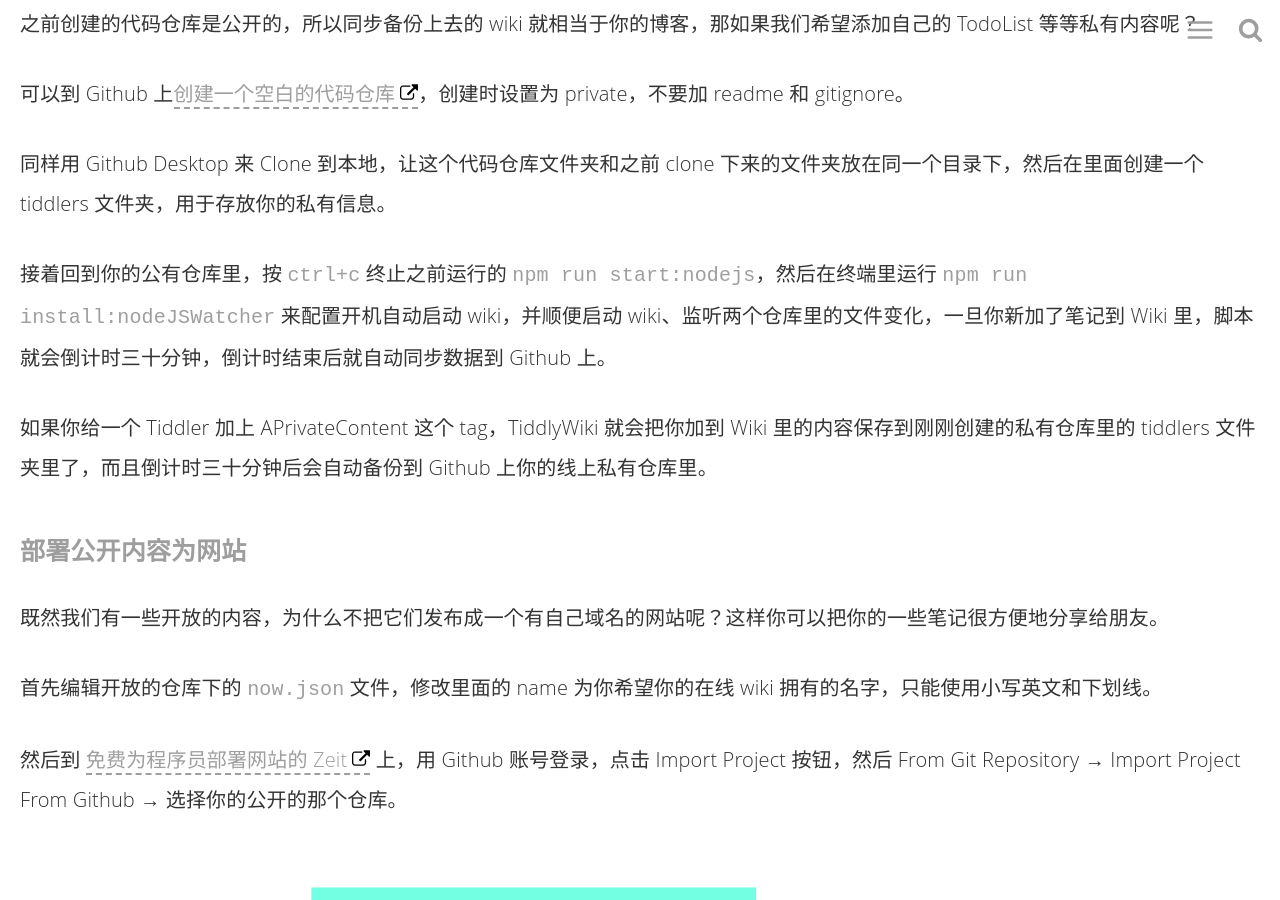
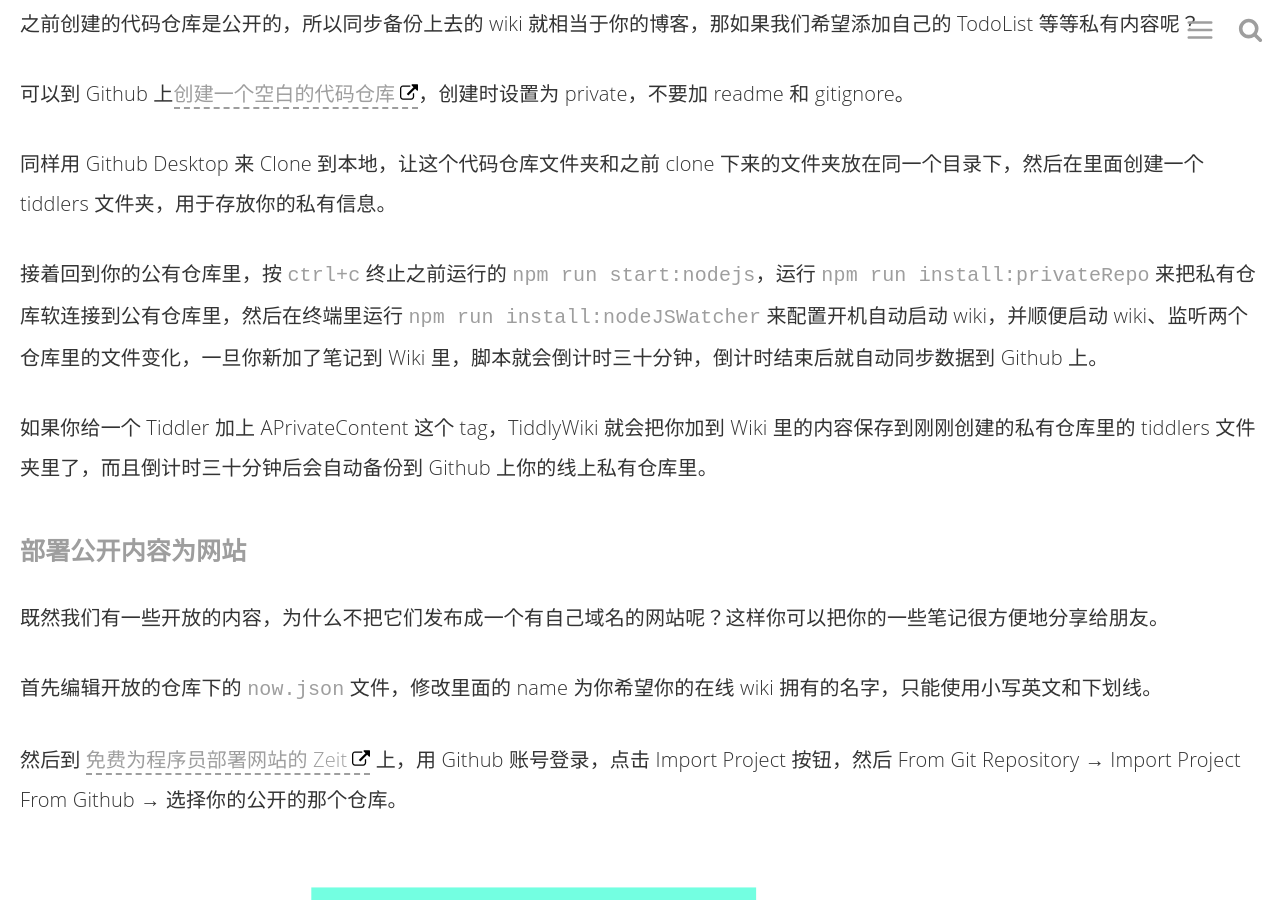
Before and after one commit to linonetwo/linonetwo.github.io, a Jekyll site: the page built from _posts/2020-04-13-用tiddlywiki替代notion和evernote管理知识.md, in a window 1280 px wide and 900 px high, scrolled down 7164 px. Built offline with Jekyll 4.4.1, drawn with Linux system fonts in a browser that asks for light colours; comment, search, counter and statistics services are not loaded.

Commit message:
Update 2020-04-13-用tiddlywiki替代notion和evernote管理知识.md

```diff
--- a/_posts/2020-04-13-用tiddlywiki替代notion和evernote管理知识.md
+++ b/_posts/2020-04-13-用tiddlywiki替代notion和evernote管理知识.md
@@ -66,7 +65,7 @@
 
 同样用 Github Desktop 来 Clone 到本地，让这个代码仓库文件夹和之前 clone 下来的文件夹放在同一个目录下，然后在里面创建一个 tiddlers 文件夹，用于存放你的私有信息。
 
-接着回到你的公有仓库里，按 `ctrl+c` 终止之前运行的 `npm run start:nodejs`，然后在终端里运行 `npm run install:nodeJSWatcher` 来配置开机自动启动 wiki，并顺便启动 wiki、监听两个仓库里的文件变化，一旦你新加了笔记到 Wiki 里，脚本就会倒计时三十分钟，倒计时结束后就自动同步数据到 Github 上。
+接着回到你的公有仓库里，按 `ctrl+c` 终止之前运行的 `npm run start:nodejs`，运行 `npm run install:privateRepo` 来把私有仓库软连接到公有仓库里，然后在终端里运行 `npm run install:nodeJSWatcher` 来配置开机自动启动 wiki，并顺便启动 wiki、监听两个仓库里的文件变化，一旦你新加了笔记到 Wiki 里，脚本就会倒计时三十分钟，倒计时结束后就自动同步数据到 Github 上。
 
 如果你给一个 Tiddler 加上 APrivateContent 这个 tag，TiddlyWiki 就会把你加到 Wiki 里的内容保存到刚刚创建的私有仓库里的 tiddlers 文件夹里了，而且倒计时三十分钟后会自动备份到 Github 上你的线上私有仓库里。
 
```
Also changed, not shown: other parts of _posts/2020-04-13-用tiddlywiki替代notion和evernote管理知识.md (+0 -1 lines).
